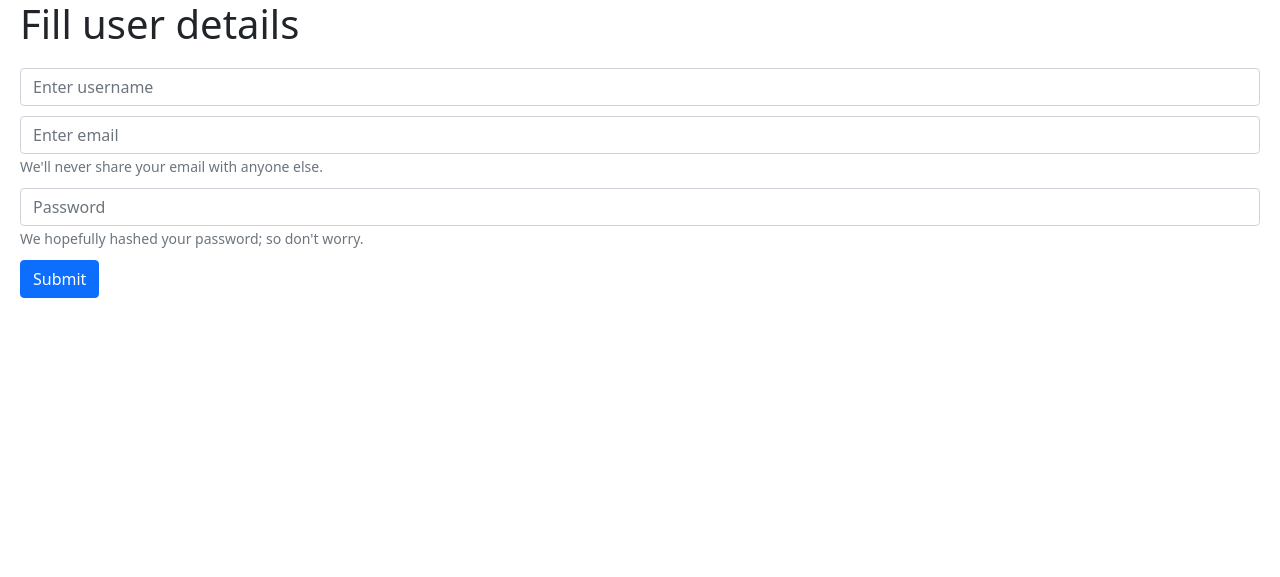
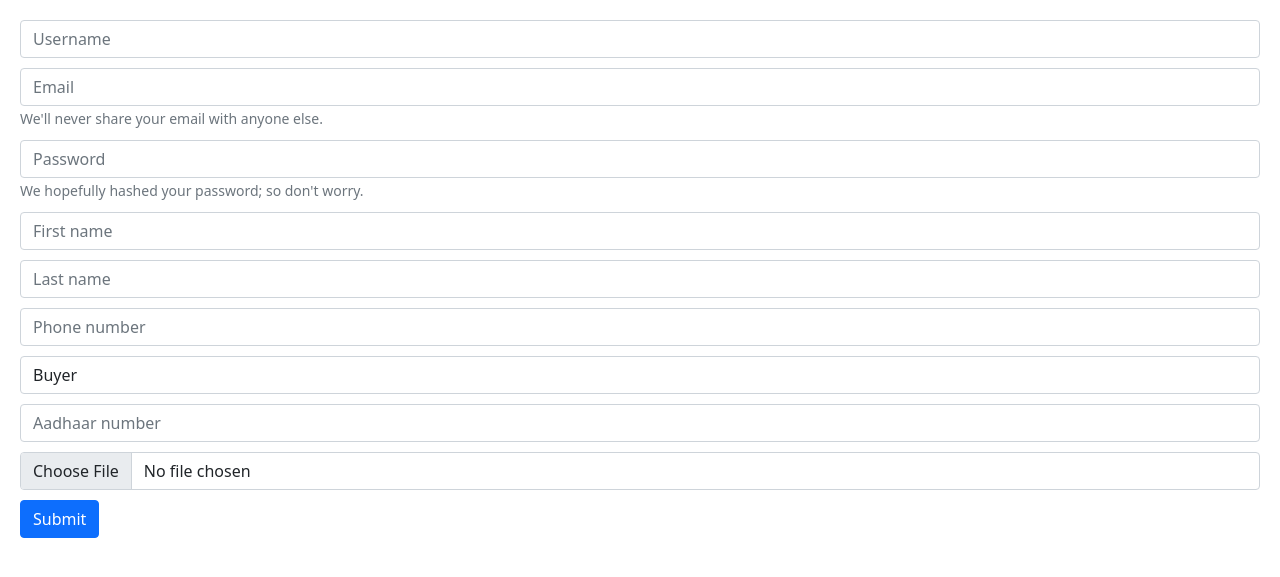
Before and after one commit to W1NDSOR/25acres, a Django app: template twentyfiveacres/user/templates/add_user_form.html in a window 1280 px wide. Shown: the top 577 px of the page. Run offline with Django 4.2, Linux system fonts and the light colour scheme; the template is opened without the code that fills it, so the values that code supplies are empty.

Commit message:
completed add user form frontend and a bit bug fix

```diff
--- a/twentyfiveacres/twentyfiveacres/management/commands/populate_users.py
+++ b/twentyfiveacres/twentyfiveacres/management/commands/populate_users.py
@@ -30,9 +30,7 @@ class Command(BaseCommand):
                 last_name=f"Last{i}",
                 phone_number=f"123-456-78{i}",
                 # I want to create 5 buyers and 5 sellers
-                user_type="buyer"
-                if i % 2 == 1
-                else "seller",  # Change user type as needed
+                user_type="buyer" if i % 2 == 1 else "seller",
                 aadhar_number=f"123456789{i}",
                 document_hash=f"123456789{i}",
             )
--- a/twentyfiveacres/user/templates/add_user_form.html
+++ b/twentyfiveacres/user/templates/add_user_form.html
@@ -18,24 +18,41 @@
     <title>Fill user details</title>
   </head>
   <body>
-    <h1>Fill user details</h1>
     <form action="." method="POST">
       {% csrf_token %}
       <div class="form-group">
-        <input type="text" class="form-control" name="user_name" placeholder="Enter username" />
+        <input type="text" class="form-control" name="user_name" placeholder="Username" />
       </div>
       <div class="form-group">
-        <input type="email" class="form-control" name="email" aria-describedby="emailHelp" placeholder="Enter email" />
+        <input type="email" class="form-control" name="email" aria-describedby="emailHelp" placeholder="Email" />
         <small id="emailHelp" class="form-text text-muted">We'll never share your email with anyone else.</small>
       </div>
       <div class="form-group">
-        <input type="password" class="form-control" name="password" placeholder="Password" aria-describedby="passwordHelp" placeholder="Enter password" />
+        <input type="password" class="form-control" name="password" aria-describedby="passwordHelp" placeholder="Password" />
         <small id="passwordHelp" class="form-text text-muted">We hopefully hashed your password; so don't worry.</small>
       </div>
-      {% comment %} <div class="form-check">
-        <input type="checkbox" class="form-check-input" id="exampleCheck1" />
-        <label class="form-check-label" for="exampleCheck1">Check me out</label>
-      </div> {% endcomment %}
+      <div class="form-group">
+        <input type="text" class="form-control" name="first_name" placeholder="First name" />
+      </div>
+      <div class="form-group">
+        <input type="text" class="form-control" name="last_name" placeholder="Last name" />
+      </div>
+      <div class="form-group">
+        <input type="tel" class="form-control" name="phone_number" placeholder="Phone number" />
+      </div>
+      <div class="form-group">
+        <select class="form-control" name="user_type">
+          <option>Buyer</option>
+          <option>Seller</option>
+          <option>Admin</option>
+        </select>
+      </div>
+      <div class="form-group">
+        <input type="number" class="form-control" name="aadhar_number" placeholder="Aadhaar number" />
+      </div>
+      <div class="form-group">
+        <input type="file" class="form-control" name="document" />
+      </div>
       <button type="submit" style="margin-top:10px;" class="btn btn-primary">Submit</button>
     </form>
   </body>
--- a/twentyfiveacres/user/templates/user/user_list.html
+++ b/twentyfiveacres/user/templates/user/user_list.html
@@ -6,7 +6,7 @@
 <body>
     <h1>User List</h1>
     <ul>
-        {% for items in twentyfiveacres_user %}
+        {% for items in user_user %}
             <li>{{ items.user_id }}</li>
             <li>{{ items.username }}</li>
             <li>{{ items.first_name }}</li>
@@ -14,7 +14,6 @@
             <li>{{ items.email }}</li>
             <li>{{ items.phone_number }}</li>
             <li>{{ items.user_type }}</li>
-            <hr>
         {% endfor %}
     </ul>
 </body>
```
Also changed, not shown: twentyfiveacres/user/views.py (+15 -10 lines).
